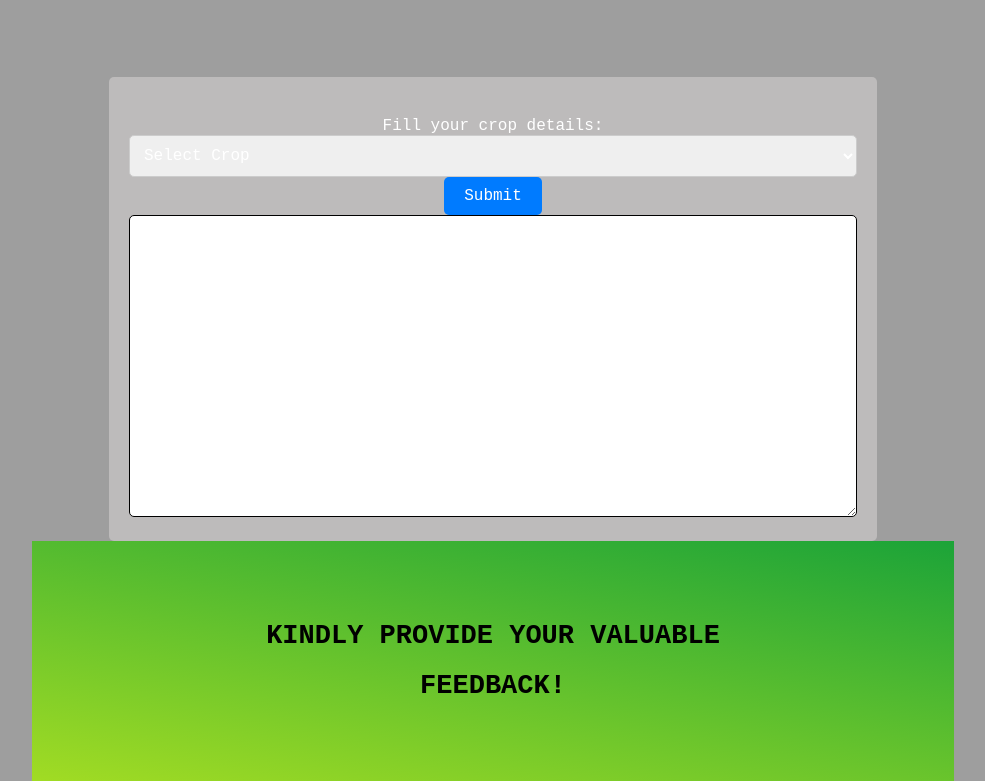
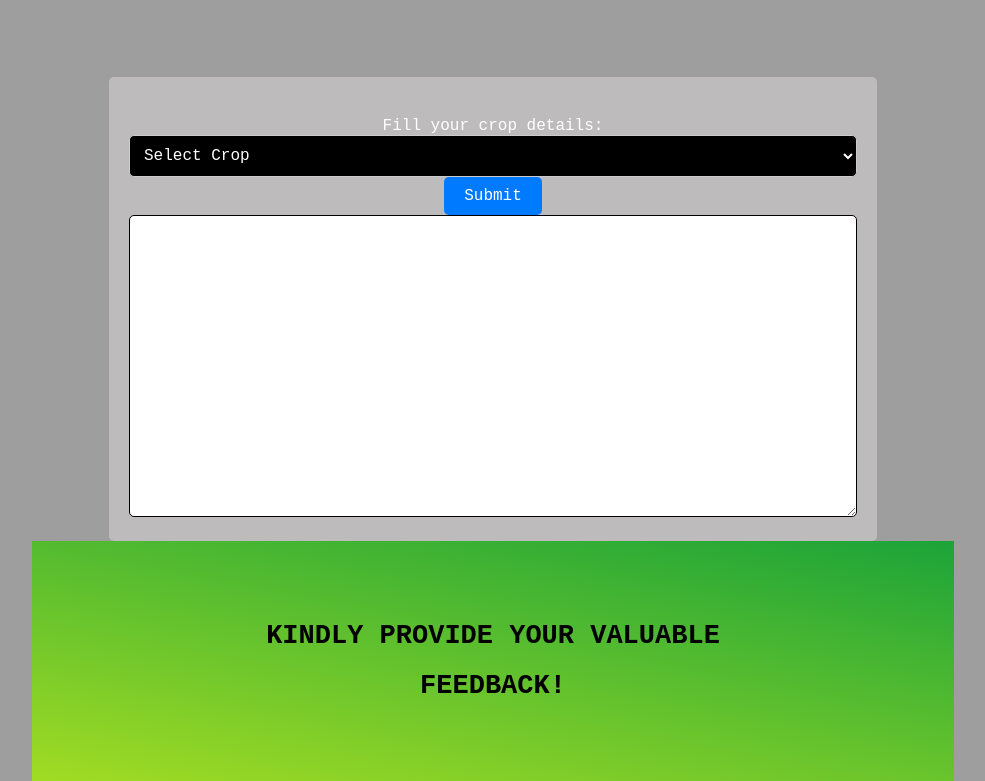
Before and after one commit to VANSHAJB10/Agro-modern-UI, a plain HTML site: page index.html in a window 1280 px wide. Shown: the part 941-1722 px from the top of the page, without its empty margins (147-1132 px from the left). Drawn offline with nearby package versions, Linux system fonts and the light colour scheme; grey boxes are pictures that could not be loaded; a script that the page names is missing.

Commit message:
Update index.html

```diff
--- a/index.html
+++ b/index.html
@@ -50,8 +50,10 @@
 
             <div id="c1">
             <label class="me" style="font-size: 16px;">Fill your crop details:</label><br />
-                <select name="CropName" required>
-                    <option value="" disabled selected>Select Crop</option>
+               <select name="CropName" required="" style="
+    background-color: black;
+">
+                    <option value="" disabled="" selected="">Select Crop</option>
                     <option value="Wheat">Wheat</option>
                     <option value="Rice">Rice</option>
                     <option value="Corn">Corn</option>
```
